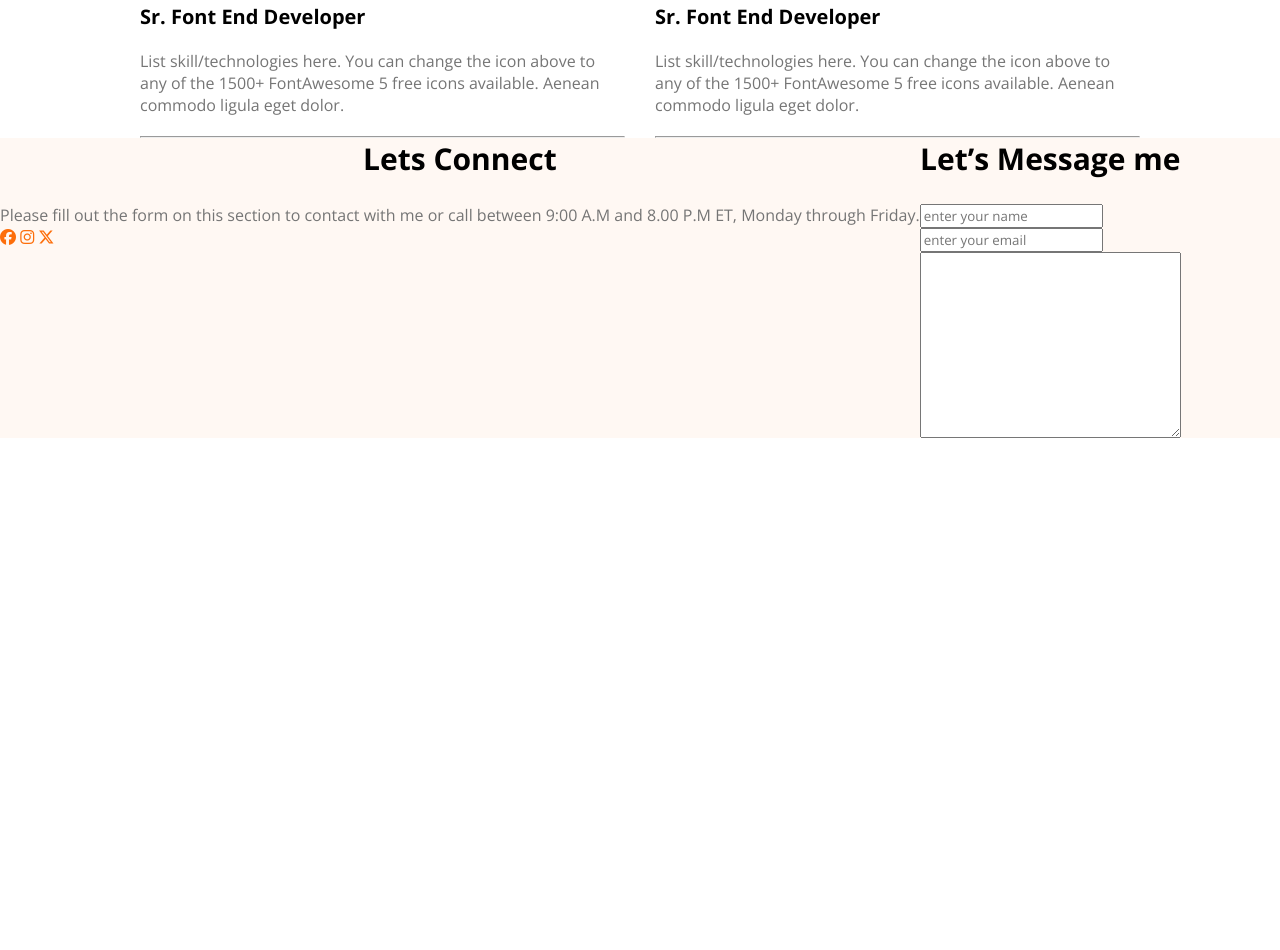
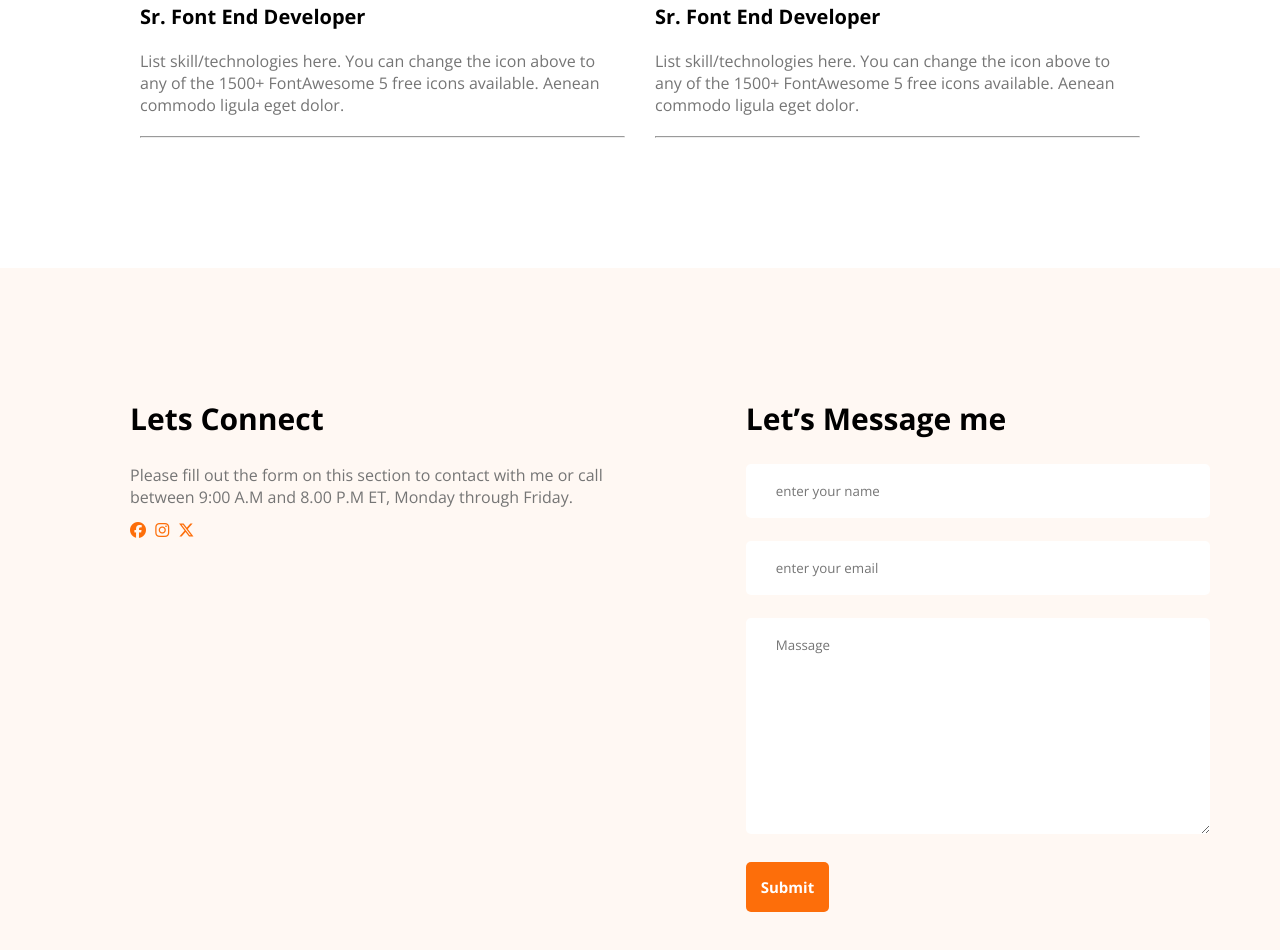
Before and after one commit to Shefat-bapary/module-2-portfolio, a plain HTML site: page index.html in a window 1280 px wide. Shown: the part 2478-3428 px from the top of the page. Before the commit the page ends 2916 px from the top, so only its background shows below. Drawn offline with nearby package versions, Linux system fonts and the light colour scheme.

Commit message:
footer done

```diff
--- a/css/style.css
+++ b/css/style.css
@@ -202,12 +202,24 @@ main {
 /* footer styles */
 .fa-brands{
     color: #FD6E0A;
+    margin-right: 5px;
 }
-
-footer{
+.contact{
     background: #FFF8F3;
     display: flex;
+    gap: 100px;
+    padding: 130px;
 }
-footer input, textarea{
-    display: block;
+.contact .section-title{
+    text-align: left;
 }
+.contact .section-description{
+    margin: 11px 0;
+}
+.contact input[type="text"],input[type="email"], textarea{
+    margin-bottom: 23px;
+    border: 0;
+    width: 100%;
+    padding:18px 30px ;
+    border-radius: 5px;
+}
--- a/index.html
+++ b/index.html
@@ -147,9 +147,12 @@
         </section>
     </main>
     <footer>
+        <!-- Contact section -->
+        <section class="contact">
             <div class="social-media-connect">
                 <h3 class="section-title">Lets Connect</h3>
-            <p class="section-description">Please fill out the form on this section to contact with me or call between 9:00 A.M and 8.00 P.M ET, Monday through Friday.</p>
+                <p class="section-description">Please fill out the form on this section to contact with me or call
+                    between 9:00 A.M and 8.00 P.M ET, Monday through Friday.</p>
                 <div class="social-media-icon">
                     <i class="fa-brands fa-facebook"></i>
                     <i class="fa-brands fa-instagram"></i>
@@ -159,13 +162,13 @@
             <div class="contract-form">
                 <h3 class="section-title">Let’s Message me</h3>
                 <form action="">
-                <label for="">
                     <input type="text" name="" id="" placeholder="enter your name">
                     <input type="email" name="" id="" placeholder="enter your email">
-                </label>
-                <textarea name="" id="" cols="30" rows="10"></textarea>
+                    <textarea name="" id="" cols="10" rows="10" placeholder="Massage"></textarea>
+                    <input type="submit" value="Submit" class="primary-btn">
                 </form>
             </div>
+        </section>
     </footer>
 </body>
 
```
Lines whose indentation alone changed are shown as unchanged.
